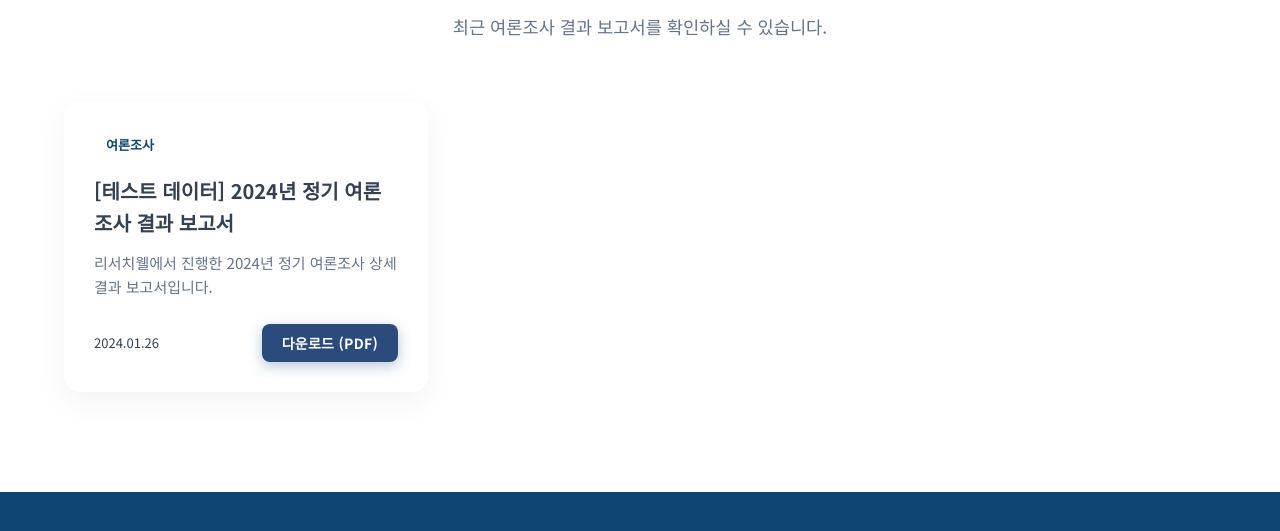
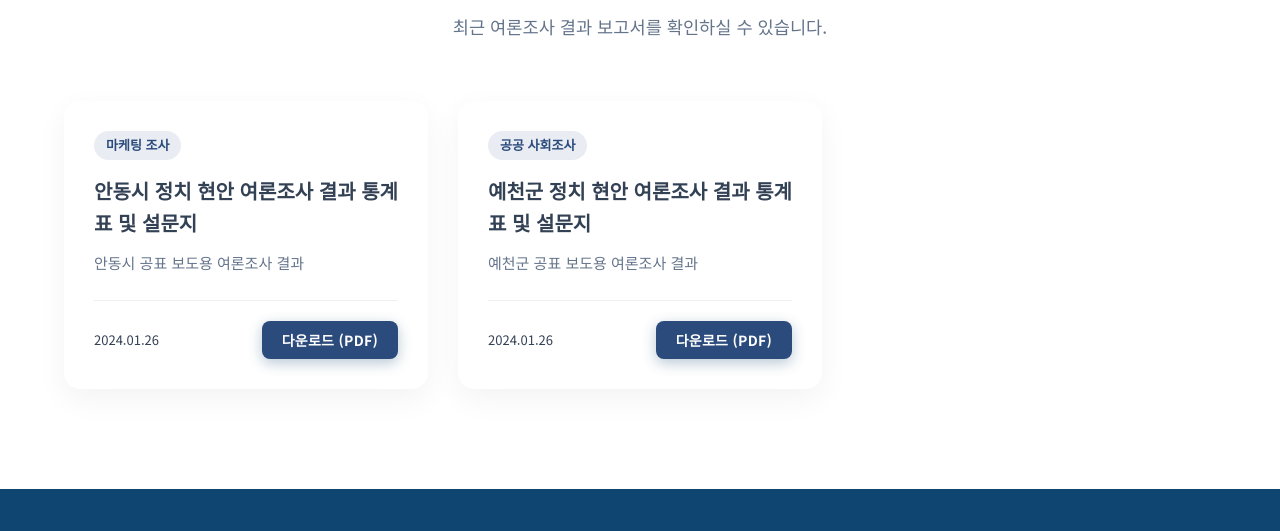
Before and after one commit to CHOIChiHyun/ResearchWell, a website built with Vite: page reports.html in a window 1280 px wide. Shown: the part 229-760 px from the top of the page. Built offline with nearby package versions, Linux system fonts and the light colour scheme.

Commit message:
feat: 안동, 예천시 여론조사 결과 보고서 다운로드 양식 디자인 구현

```diff
--- a/reports.html
+++ b/reports.html
@@ -27,22 +27,42 @@
                     </div>
 
                     <div class="reports-grid"
-                        style="display: grid; grid-template-columns: repeat(auto-fill, minmax(300px, 1fr)); gap: 30px; margin-top: 40px;">
-                        <!-- Report Card -->
+                        style="display: grid; grid-template-columns: repeat(auto-fill, minmax(350px, 1fr)); gap: 30px; margin-top: 40px;">
+                        <!-- Report Card 1 -->
                         <div class="report-card"
-                            style="background: white; border-radius: 16px; padding: 30px; box-shadow: 0 10px 30px rgba(0,0,0,0.05); transition: transform 0.3s ease; border: 1px solid var(--border-color);">
+                            style="background: white; border-radius: 16px; padding: 30px; box-shadow: 0 10px 30px rgba(0,0,0,0.05); border: 1px solid var(--border-color);">
                             <div class="report-tag"
-                                style="display: inline-block; padding: 4px 12px; border-radius: 20px; background: rgba(var(--primary-rgb), 0.1); color: var(--primary-color); font-size: 13px; font-weight: 600; margin-bottom: 15px;">
-                                여론조사</div>
-                            <h3 style="font-size: 20px; margin-bottom: 12px; color: var(--text-dark);">[테스트 데이터] 2024년
-                                정기 여론조사 결과 보고서</h3>
+                                style="display: inline-block; padding: 4px 12px; border-radius: 20px; background: rgba(43, 75, 124, 0.1); color: #2b4b7c; font-size: 13px; font-weight: 600; margin-bottom: 15px;">
+                                마케팅 조사</div>
+                            <h3 style="font-size: 20px; margin-bottom: 12px; color: var(--text-dark);">안동시 정치 현안 여론조사 결과
+                                통계표 및 설문지</h3>
                             <p
                                 style="color: var(--text-light); font-size: 15px; margin-bottom: 25px; line-height: 1.6;">
-                                리서치웰에서 진행한 2024년 정기 여론조사 상세 결과 보고서입니다.</p>
-                            <div style="display: flex; align-items: center; justify-content: space-between;">
+                                안동시 공표 보도용 여론조사 결과</p>
+                            <div
+                                style="display: flex; align-items: center; justify-content: space-between; border-top: 1px solid #f0f0f0; padding-top: 20px; margin-top: auto;">
                                 <span style="font-size: 13px; color: var(--text-muted);">2024.01.26</span>
-                                <a href="/reports/test_pdf.pdf" download="ResearchWell_2024_Report.pdf"
-                                    class="btn btn-primary"
+                                <a href="#" class="btn btn-primary"
+                                    style="padding: 8px 20px; font-size: 14px; text-decoration: none; border-radius: 8px; background: #2b4b7c; color: white;">다운로드
+                                    (PDF)</a>
+                            </div>
+                        </div>
+
+                        <!-- Report Card 2 -->
+                        <div class="report-card"
+                            style="background: white; border-radius: 16px; padding: 30px; box-shadow: 0 10px 30px rgba(0,0,0,0.05); border: 1px solid var(--border-color);">
+                            <div class="report-tag"
+                                style="display: inline-block; padding: 4px 12px; border-radius: 20px; background: rgba(43, 75, 124, 0.1); color: #2b4b7c; font-size: 13px; font-weight: 600; margin-bottom: 15px;">
+                                공공 사회조사</div>
+                            <h3 style="font-size: 20px; margin-bottom: 12px; color: var(--text-dark);">예천군 정치 현안 여론조사 결과
+                                통계표 및 설문지</h3>
+                            <p
+                                style="color: var(--text-light); font-size: 15px; margin-bottom: 25px; line-height: 1.6;">
+                                예천군 공표 보도용 여론조사 결과</p>
+                            <div
+                                style="display: flex; align-items: center; justify-content: space-between; border-top: 1px solid #f0f0f0; padding-top: 20px; margin-top: auto;">
+                                <span style="font-size: 13px; color: var(--text-muted);">2024.01.26</span>
+                                <a href="#" class="btn btn-primary"
                                     style="padding: 8px 20px; font-size: 14px; text-decoration: none; border-radius: 8px; background: #2b4b7c; color: white;">다운로드
                                     (PDF)</a>
                             </div>
```
Also changed, not shown: public/favicon.png (deleted), 1 other file.
